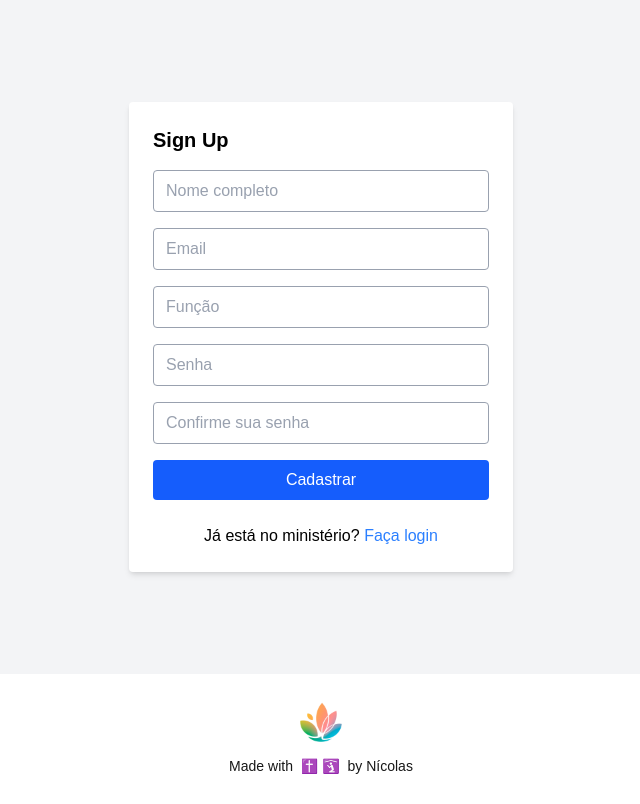
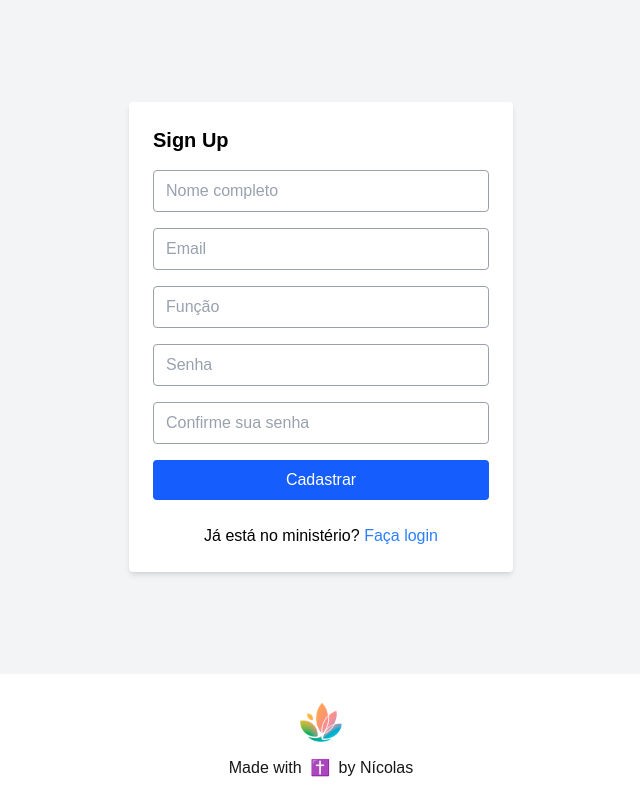
Before and after one commit to NicolasLucianoB/CheckinFP-frontend, a Next.js app: page /signup in a window 1280 px wide. Shown: the whole page, without its empty margins (319-959 px from the left). Built offline with nearby package versions, Linux system fonts and the light colour scheme.

Commit message:
update: small changes on footer style

```diff
--- a/src/components/Footer.tsx
+++ b/src/components/Footer.tsx
@@ -10,8 +10,8 @@ export default function Footer() {
         height={50}
         className="mb-2"
       />
-      <p>
-        Made with <span className="mx-1">✝️ 🛐</span> by Nícolas
+      <p className="text-base">
+        Made with <span className="mx-1">✝️</span> by Nícolas
       </p>
     </footer>
   );
```
